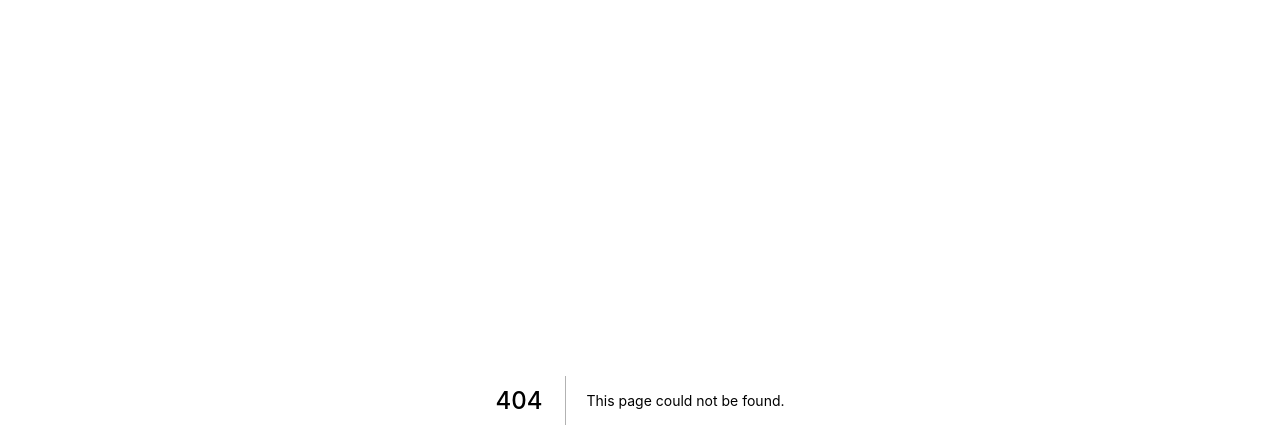
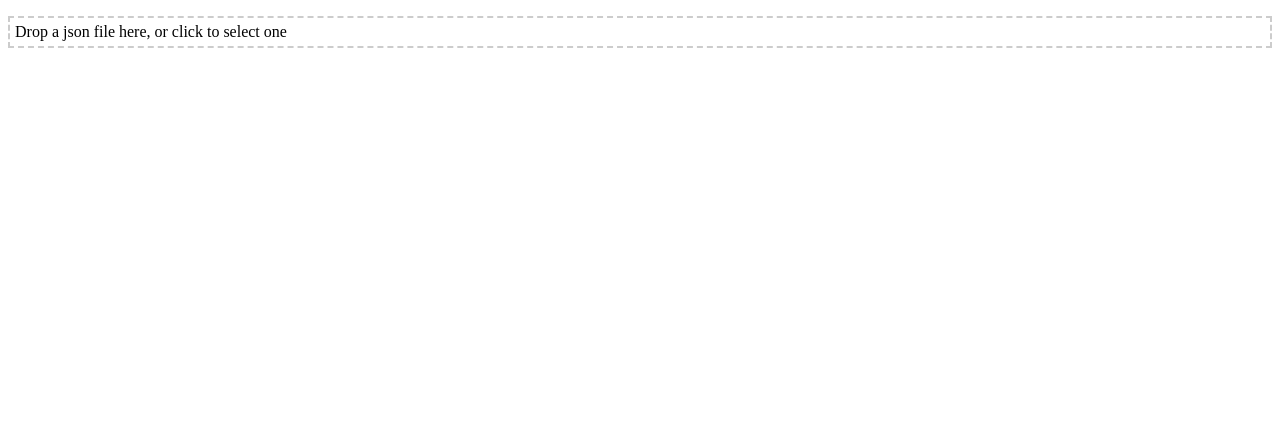
Before and after one commit to SkillsFundingAgency/das-qna-config, a Next.js app in the folder src/SFA.DAS.QnA.Config.Web/ClientApp/: page /dropzone in a window 1280 px wide. Before the commit this address had no page. Shown: the top 448 px of the page. Built offline with nearby package versions, Linux system fonts and the light colour scheme.

Commit message:
Start file upload implementation

```diff
--- /dev/null
+++ b/src/SFA.DAS.QnA.Config.Web/ClientApp/components/ShowJson.js
@@ -0,0 +1,16 @@
+import styled from "styled-components";
+
+const ShowJson = ({ data }) => (
+  <Dump>{JSON.stringify(JSON.parse(data), 0, 2)}</Dump>
+);
+
+export default ShowJson;
+
+const Dump = styled.pre`
+  border: 1px solid #ccc;
+  font-size: 0.8em;
+  background: rgba(0, 0, 0, 0.1);
+  box-shadow: inset 1px 1px 3px rgba(0, 0, 0, 0.2);
+  padding: 20px;
+  overflow: auto;
+`;
--- a/src/SFA.DAS.QnA.Config.Web/ClientApp/package.json
+++ b/src/SFA.DAS.QnA.Config.Web/ClientApp/package.json
@@ -27,6 +27,7 @@
     "react": "^16.10.2",
     "react-beautiful-dnd": "^11.0.5",
     "react-dom": "^16.10.2",
+    "react-dropzone": "^10.1.10",
     "react-final-form": "^6.3.0",
     "react-final-form-arrays": "^3.1.1",
     "react-final-form-listeners": "^1.0.2",
--- /dev/null
+++ b/src/SFA.DAS.QnA.Config.Web/ClientApp/pages/dropzone.js
@@ -0,0 +1,59 @@
+import React, { useCallback, useState } from "react";
+import { useDropzone } from "react-dropzone";
+import styled from "styled-components";
+import ShowJson from "./../components/ShowJson";
+
+const FileLoader = () => {
+  const [fileContents, setFileContents] = useState(false);
+
+  const onDrop = useCallback(acceptedFiles => {
+    const reader = new FileReader();
+
+    reader.onabort = () => console.log("file reading was aborted");
+    reader.onerror = () => console.log("file reading has failed");
+    reader.onload = () => {
+      // Do whatever you want with the file contents
+      const fileContents = reader.result;
+      setFileContents(fileContents);
+    };
+
+    acceptedFiles.forEach(file => reader.readAsText(file));
+  }, []);
+
+  const {
+    getRootProps,
+    getInputProps,
+    isDragActive,
+    rejectedFiles
+  } = useDropzone({ onDrop, accept: "application/json" });
+
+  const rejectedFileNames = rejectedFiles.map(file => (
+    <p key={file.path}>{file.name} is not a json file</p>
+  ));
+
+  return (
+    <div {...getRootProps()}>
+      <input {...getInputProps()} />
+      <DropZone className={isDragActive ? "dragging" : undefined}>
+        Drop a json file here, or click to select one
+        {rejectedFileNames}
+      </DropZone>
+      {fileContents && <ShowJson data={fileContents} />}
+    </div>
+  );
+};
+
+const DropZone = styled.p`
+  border: 2px dashed #ccc;
+  padding: 5px;
+
+  &.dragging {
+    border: 2px dashed #96b7f6;
+  }
+
+  &.rejected {
+    border: 2px dashed #b50000;
+  }
+`;
+
+export default FileLoader;
--- a/src/SFA.DAS.QnA.Config.Web/ClientApp/pages/index.js
+++ b/src/SFA.DAS.QnA.Config.Web/ClientApp/pages/index.js
@@ -526,5 +526,3 @@ const Dump = styled.pre`
   padding: 20px;
   overflow: auto;
 `;
-
-const StyledSave = styled(AutoSave)``;
```
Also changed, not shown: 1 other file (tests, documents, lock files or other folders).
